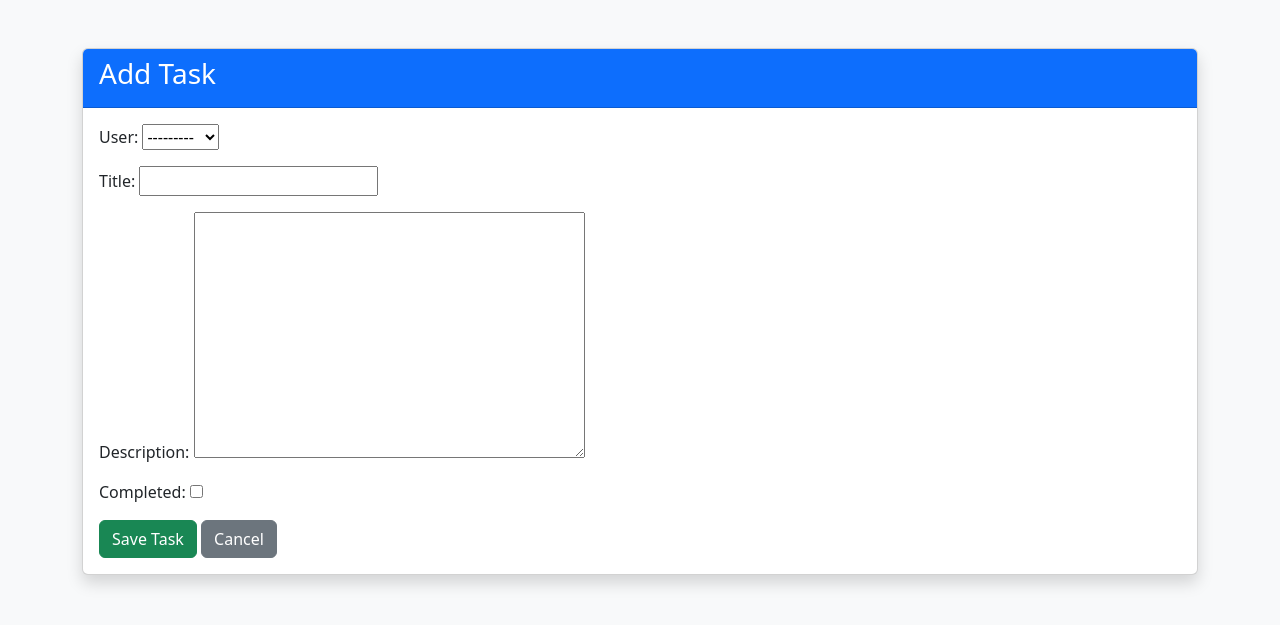
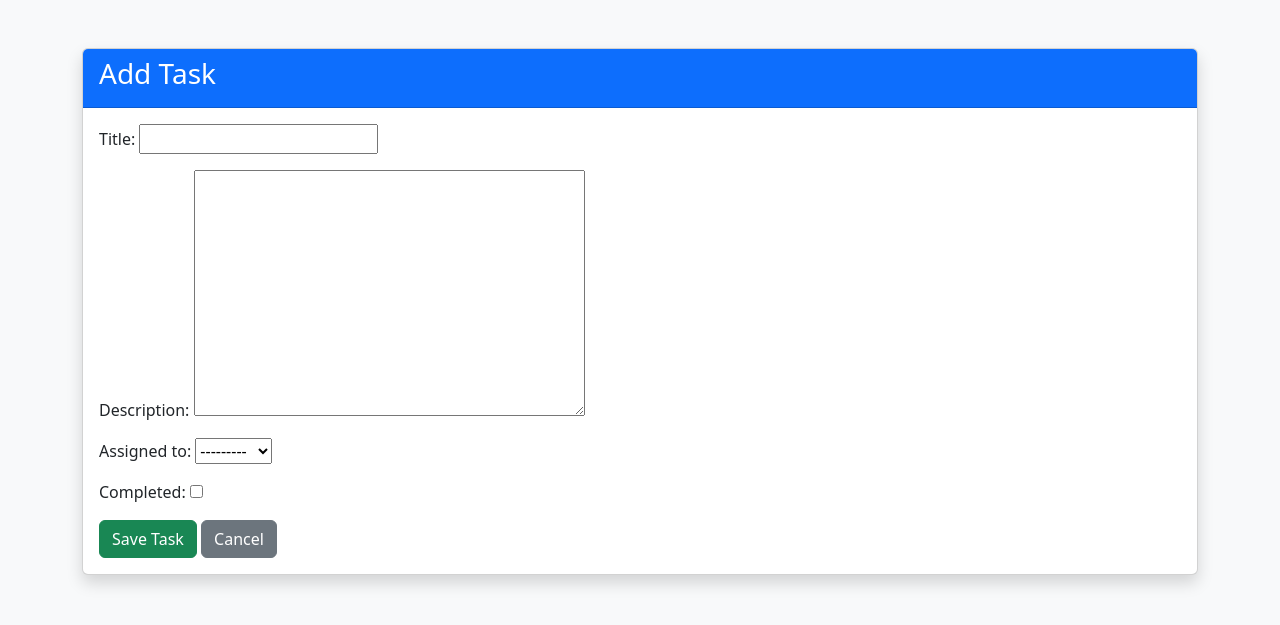
Before and after one commit to Nandhu11747/to-do, a Django app: page /add/ in a window 1280 px wide. Shown: the top 625 px of the page. Run offline with Django 5.2, Linux system fonts and the light colour scheme; the visitor is signed in with stand-in values (Sample User, id 1); data comes from the database, SQL or seed files in the repository.

Commit message:
gave admin control over editing and deleting the task he gives

```diff
--- a/todo/forms.py
+++ b/todo/forms.py
@@ -7,4 +7,9 @@ class TaskForm(forms.ModelForm):
     class Meta:
         model = Task
 
-        fields = "__all__"
+        fields = [
+            "title",
+            "description",
+            "assigned_to",
+            "completed"
+        ]
--- a/todo/models.py
+++ b/todo/models.py
@@ -3,14 +3,13 @@ from django.contrib.auth.models import User
 
 class Task(models.Model):
 
-    user = models.ForeignKey(
-        User,
-        on_delete=models.CASCADE
-    )
-
     title = models.CharField(max_length=200)
 
     description = models.TextField(blank=True)
+
+    assigned_to = models.ForeignKey(User, on_delete=models.CASCADE, related_name="assigned_tasks")
+
+    created_by = models.ForeignKey(User, on_delete=models.CASCADE, related_name="created_tasks")
 
     completed = models.BooleanField(default=False)
 
--- a/todo/templates/todo/home.html
+++ b/todo/templates/todo/home.html
@@ -66,15 +66,19 @@
                         </a>
                     {% endif %}
 
+                    {% if request.user.is_superuser or task.created_by == request.user %}
                         <a href="{% url 'edit_task' task.id %}"
                             class="btn btn-warning btn-sm">
                             Edit
                         </a>
+                    {% endif %}
 
+                    {% if request.user.is_superuser or task.created_by == request.user %}
                         <a href="{% url 'delete_task' task.id %}"
                             class="btn btn-danger btn-sm">
                             Delete
                         </a>
+                    {% endif %}
 
                 </div>
 
--- a/todo/urls.py
+++ b/todo/urls.py
@@ -8,9 +8,9 @@ urlpatterns = [
 
     path("edit/<int:task_id>/", views.edit_task, name="edit_task"),
 
-    path("delete/<int:id>/", views.delete_task, name="delete_task"),
+    path("delete/<int:task_id>/", views.delete_task, name="delete_task"),
 
-    path("complete/<int:id>/", views.complete_task, name="complete_task"),
+    path("complete/<int:task_id>/", views.complete_task, name="complete_task"),
 
     #Authentication URLs
 
--- a/todo/views.py
+++ b/todo/views.py
@@ -9,36 +9,55 @@ from .forms import TaskForm
 @login_required
 def home(request):
 
-    tasks = Task.objects.filter(user=request.user).order_by("-created_at")
+    if request.user.is_superuser:
+        tasks = Task.objects.filter(
+            created_by=request.user
+        ).order_by("-created_at")
+    else:
+        tasks = Task.objects.filter(
+            assigned_to=request.user
+        ).order_by("-created_at")
 
     return render(request, "todo/home.html", {"tasks": tasks})
+
 
 @login_required
 def add_task(request):
 
     if request.method == "POST":
-
         form = TaskForm(request.POST)
-
-        if form.is_valid():
-            task = form.save(commit=False)
-
-            task.user = request.user
-
-            task.save()
-
-            return redirect("home")
-
     else:
-
         form = TaskForm()
 
-    return render(request, "todo/add_task.html", {"form": form})
+    if not request.user.is_superuser:
+        form.fields.pop("assigned_to", None)
+
+    if request.method == "POST" and form.is_valid():
+
+        task = form.save(commit=False)
+        task.created_by = request.user
+
+        if not request.user.is_superuser:
+            task.assigned_to = request.user
+
+        task.save()
+        return redirect("home")
+
+    return render(request, "todo/add_task.html", {
+        "form": form
+    })
+
 
 @login_required
 def edit_task(request, task_id):
 
-    task = get_object_or_404(Task, id=task_id, user=request.user)
+    if request.user.is_superuser:
+        task = get_object_or_404(Task, id=task_id)
+    else:
+        task = get_object_or_404(
+            Task,
+            id=task_id,
+            assigned_to=request.user)
 
     if request.method == "POST":
 
@@ -55,14 +74,36 @@ def edit_task(request, task_id):
     return render(request, "todo/edit_task.html", {"form": form})
 
 @login_required
-def delete_task(request, id):
-    task = get_object_or_404(Task, id=id, user=request.user)
+def delete_task(request,task_id):
+
+    if request.user.is_superuser:
+        task = get_object_or_404(Task, id=task_id)
+    else:
+        task = get_object_or_404(
+            Task,
+            id=task_id,
+            assigned_to=request.user
+        )
+
+        if task.created_by != request.user:
+            return redirect("home")
+
+
     task.delete()
     return redirect("home")
 
 @login_required
-def complete_task(request, id):
-    task = get_object_or_404(Task, id=id, user=request.user)
+def complete_task(request, task_id):
+
+    if request.user.is_superuser:
+        task = get_object_or_404(Task, id=task_id)
+    else:
+        task = get_object_or_404(
+            Task,
+            id=task_id,
+            assigned_to=request.user)
+
+
     task.completed = not task.completed
     task.save()
     return redirect("home")
```
Also changed, not shown: todo/migrations/0001_initial.py, todo/migrations/0002_task_user.py (deleted).
